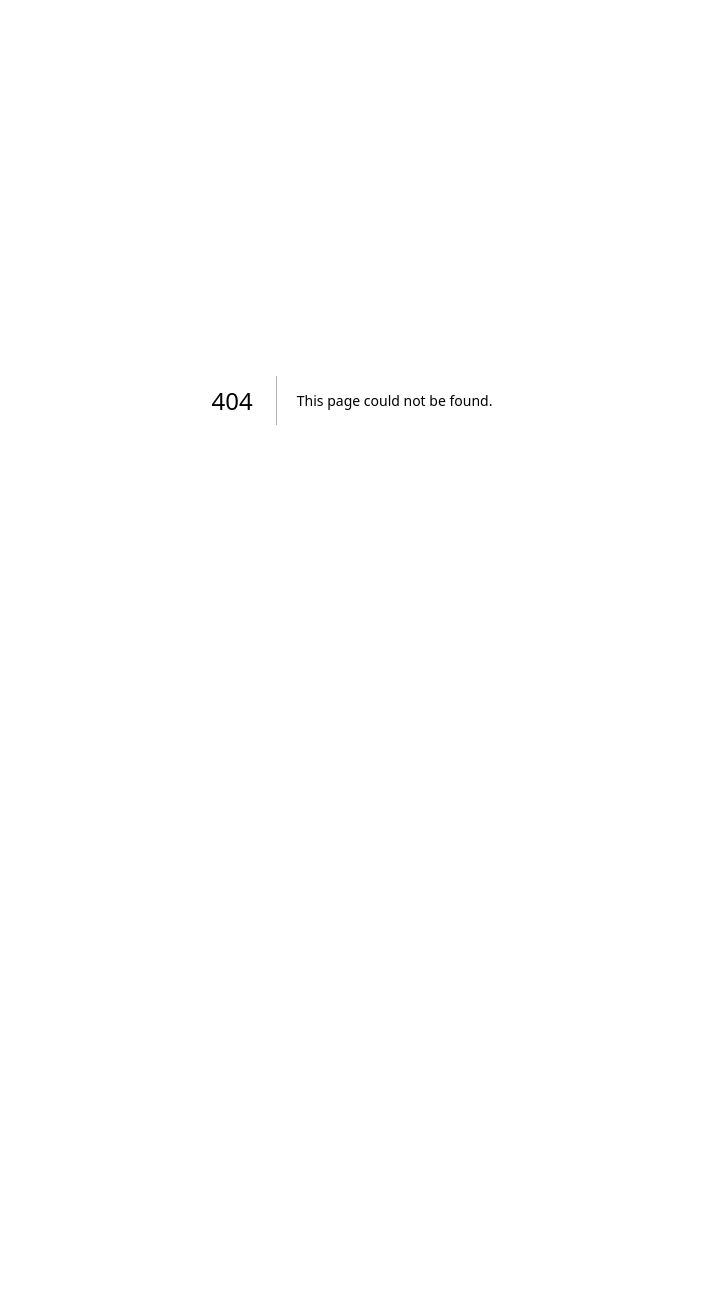
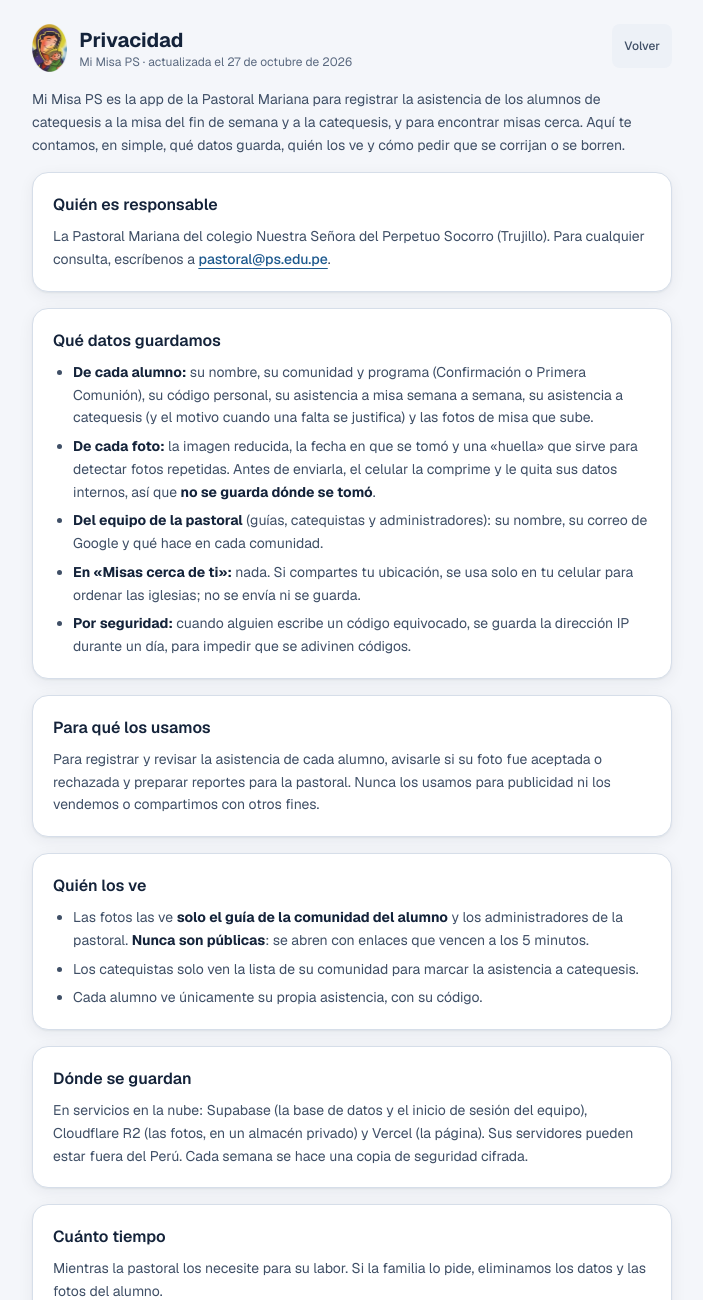
Before and after one commit to zumaetaadriel2/asistencia-misa-pastoral, a Next.js app: page /privacidad in a window 1280 px wide. Before the commit this address had no page. Shown: the top 1300 px of the page, without its empty margins (288-991 px from the left). Before the commit the page ends 800 px from the top, so only its background shows below. Built offline with nearby package versions, Linux system fonts and the light colour scheme.

Commit message:
feat: add privacy policy page

```diff
--- /dev/null
+++ b/app/privacidad/page.tsx
@@ -0,0 +1,159 @@
+import type { Metadata } from "next";
+import Link from "next/link";
+import type { ReactNode } from "react";
+import { LogoOvalo } from "@/components/ui/logo";
+import { claseDeBoton } from "@/components/ui/clases";
+
+export const metadata: Metadata = {
+  title: "Privacidad · Mi Misa PS",
+  description: "Qué datos guarda Mi Misa PS, quién los ve y cómo pedir que se borren.",
+};
+
+const CORREO = "pastoral@ps.edu.pe";
+const ACTUALIZADA = "27 de octubre de 2026";
+
+function Seccion({ titulo, children }: { titulo: string; children: ReactNode }) {
+  return (
+    <section className="tarjeta p-5">
+      <h2 className="text-base font-semibold text-texto">{titulo}</h2>
+      <div className="mt-2 space-y-2 text-sm text-texto-suave leading-relaxed">{children}</div>
+    </section>
+  );
+}
+
+const enlaceCorreo = (
+  <a href={`mailto:${CORREO}`} className="text-marca font-medium underline underline-offset-4">
+    {CORREO}
+  </a>
+);
+
+/**
+ * Política de privacidad (pública). Describe lo que la app hace de verdad: si cambia qué
+ * datos se guardan o quién los ve, hay que actualizar esta página.
+ */
+export default function PrivacidadPage() {
+  return (
+    <main className="flex-1 flex flex-col max-w-md md:max-w-2xl mx-auto w-full px-4 py-6 gap-4">
+      <header className="flex items-start justify-between gap-3">
+        <div className="flex items-center gap-3 min-w-0">
+          <LogoOvalo className="h-12 shrink-0" />
+          <div className="min-w-0">
+            <h1 className="text-xl font-bold text-texto">Privacidad</h1>
+            <p className="text-xs text-texto-tenue">Mi Misa PS · actualizada el {ACTUALIZADA}</p>
+          </div>
+        </div>
+        <Link href="/alumno" className={`${claseDeBoton("secundario", "pequeno")} shrink-0`}>
+          Volver
+        </Link>
+      </header>
+
+      <p className="text-sm text-texto-suave leading-relaxed">
+        Mi Misa PS es la app de la Pastoral Mariana para registrar la asistencia de los alumnos de catequesis a la misa
+        del fin de semana y a la catequesis, y para encontrar misas cerca. Aquí te contamos, en simple, qué datos guarda,
+        quién los ve y cómo pedir que se corrijan o se borren.
+      </p>
+
+      <Seccion titulo="Quién es responsable">
+        <p>
+          La Pastoral Mariana del colegio Nuestra Señora del Perpetuo Socorro (Trujillo). Para cualquier consulta,
+          escríbenos a {enlaceCorreo}.
+        </p>
+      </Seccion>
+
+      <Seccion titulo="Qué datos guardamos">
+        <ul className="list-disc pl-5 space-y-1.5">
+          <li>
+            <strong className="text-texto">De cada alumno:</strong> su nombre, su comunidad y programa (Confirmación o
+            Primera Comunión), su código personal, su asistencia a misa semana a semana, su asistencia a catequesis (y el
+            motivo cuando una falta se justifica) y las fotos de misa que sube.
+          </li>
+          <li>
+            <strong className="text-texto">De cada foto:</strong> la imagen reducida, la fecha en que se tomó y una
+            «huella» que sirve para detectar fotos repetidas. Antes de enviarla, el celular la comprime y le quita sus
+            datos internos, así que <strong className="text-texto">no se guarda dónde se tomó</strong>.
+          </li>
+          <li>
+            <strong className="text-texto">Del equipo de la pastoral</strong> (guías, catequistas y administradores):
+            su nombre, su correo de Google y qué hace en cada comunidad.
+          </li>
+          <li>
+            <strong className="text-texto">En «Misas cerca de ti»:</strong> nada. Si compartes tu ubicación, se usa solo
+            en tu celular para ordenar las iglesias; no se envía ni se guarda.
+          </li>
+          <li>
+            <strong className="text-texto">Por seguridad:</strong> cuando alguien escribe un código equivocado, se guarda
+            la dirección IP durante un día, para impedir que se adivinen códigos.
+          </li>
+        </ul>
+      </Seccion>
+
+      <Seccion titulo="Para qué los usamos">
+        <p>
+          Para registrar y revisar la asistencia de cada alumno, avisarle si su foto fue aceptada o rechazada y preparar
+          reportes para la pastoral. Nunca los usamos para publicidad ni los vendemos o compartimos con otros fines.
+        </p>
+      </Seccion>
+
+      <Seccion titulo="Quién los ve">
+        <ul className="list-disc pl-5 space-y-1.5">
+          <li>
+            Las fotos las ve <strong className="text-texto">solo el guía de la comunidad del alumno</strong> y los
+            administradores de la pastoral. <strong className="text-texto">Nunca son públicas</strong>: se abren con
+            enlaces que vencen a los 5 minutos.
+          </li>
+          <li>Los catequistas solo ven la lista de su comunidad para marcar la asistencia a catequesis.</li>
+          <li>Cada alumno ve únicamente su propia asistencia, con su código.</li>
+        </ul>
+      </Seccion>
+
+      <Seccion titulo="Dónde se guardan">
+        <p>
+          En servicios en la nube: Supabase (la base de datos y el inicio de sesión del equipo), Cloudflare R2 (las
+          fotos, en un almacén privado) y Vercel (la página). Sus servidores pueden estar fuera del Perú. Cada semana se
+          hace una copia de seguridad cifrada.
+        </p>
+      </Seccion>
+
+      <Seccion titulo="Cuánto tiempo">
+        <p>
+          Mientras la pastoral los necesite para su labor. Si la familia lo pide, eliminamos los datos y las fotos del
+          alumno.
+        </p>
+      </Seccion>
+
+      <Seccion titulo="En tu celular">
+        <p>
+          La app no usa cookies de publicidad ni de analítica. Tu celular solo recuerda el código del alumno (para no
+          pedirlo cada vez) y, si eres del equipo, tu sesión.
+        </p>
+      </Seccion>
+
+      <Seccion titulo="Otros servicios">
+        <p>
+          El equipo de la pastoral inicia sesión con su cuenta de Google. El botón «Cómo llegar» abre Google Maps, que
+          tiene su propia política de privacidad.
+        </p>
+      </Seccion>
+
+      <Seccion titulo="Tus derechos">
+        <p>
+          Según la Ley N.° 29733 de Protección de Datos Personales, puedes pedir ver, corregir o eliminar tus datos, u
+          oponerte a su uso, escribiendo a {enlaceCorreo}. Si el alumno es menor de edad, lo puede pedir su padre, madre
+          o tutor.
+        </p>
+      </Seccion>
+
+      <Seccion titulo="Cambios">
+        <p>
+          Si esta política cambia, actualizaremos esta página y su fecha. Última actualización: {ACTUALIZADA}.
+        </p>
+      </Seccion>
+
+      <p className="pt-2 text-center text-xs text-texto-tenue">
+        <Link href="/instalar" className="inline-flex items-center min-h-11 px-2 underline underline-offset-4">
+          Cómo instalar la app
+        </Link>
+      </p>
+    </main>
+  );
+}
```
